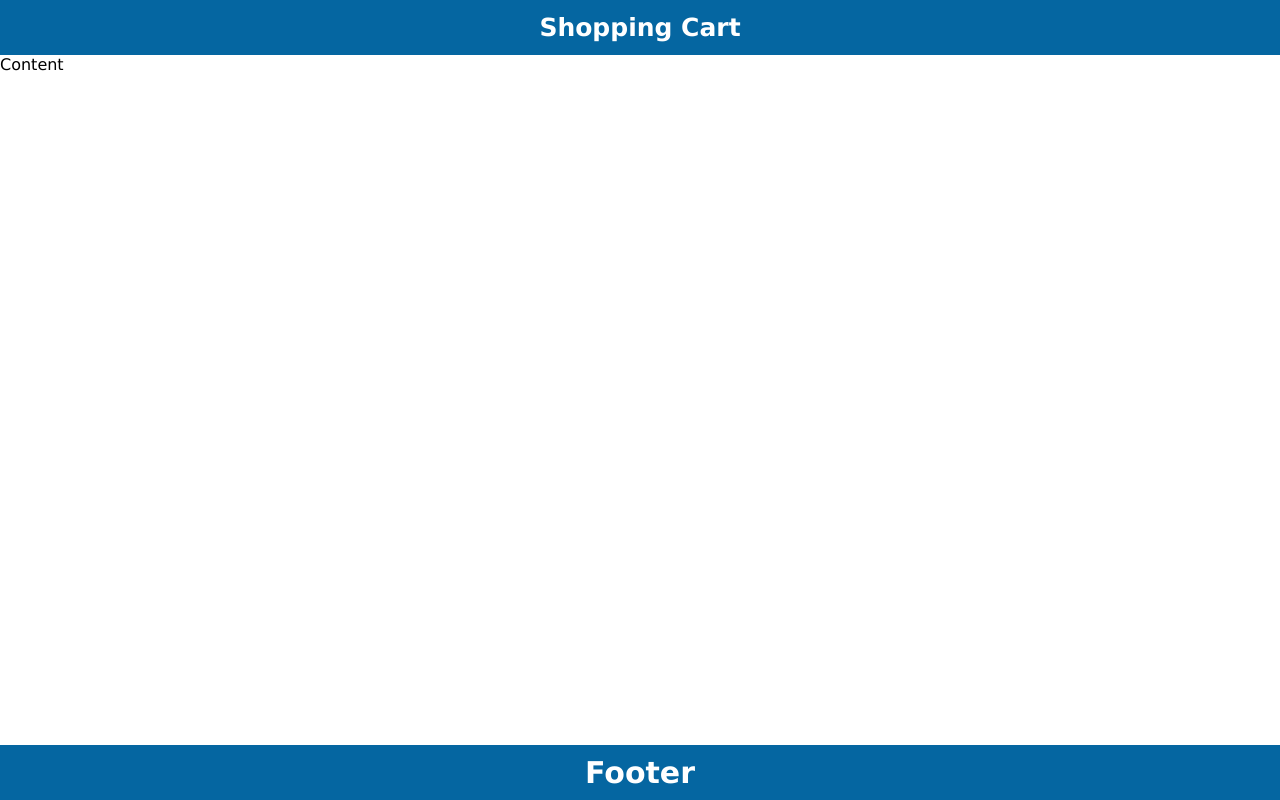
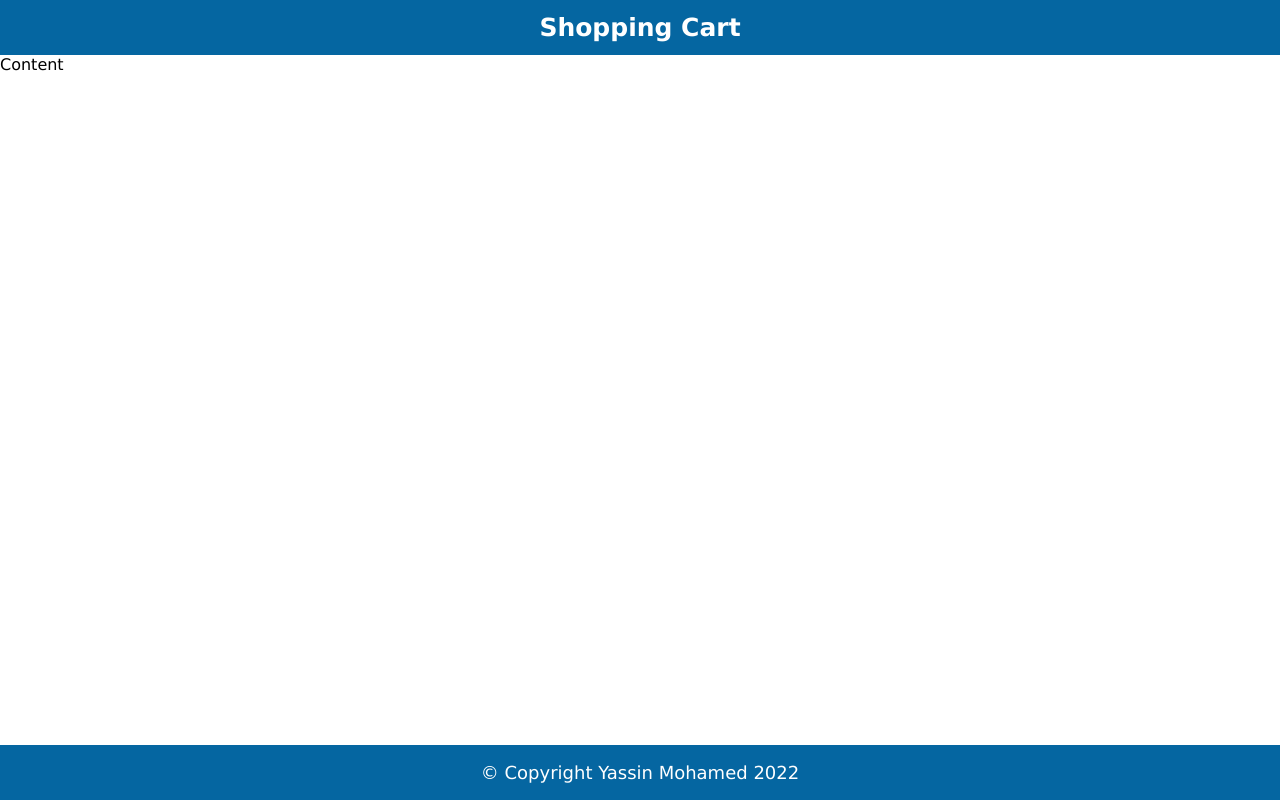
Before and after one commit to Yassinmoh/-shopping-cart-2, a React (Create React App) app in the folder Client/: page / in a window 1280 px wide. Built offline with nearby package versions, Linux system fonts and the light colour scheme.

Commit message:
Create Footer Component

```diff
--- a/Client/src/App.js
+++ b/Client/src/App.js
@@ -1,5 +1,6 @@
 import './CSS/index.css'
 import Header from './components/Header/Header'
+import Footer from './components/Footer/Footer'
 function App() {
   return (
     <div className="layout">
@@ -7,9 +8,8 @@ function App() {
       <main>
         Content
       </main>
-      <footer>
-        Footer
-      </footer>
+      <Footer/>
+
     </div>
   );
 }
--- a/Client/src/CSS/index.css
+++ b/Client/src/CSS/index.css
@@ -25,15 +25,3 @@
 main{
   grid-area:main;
 }
-
-footer{
-  grid-area:footer;
-  background-color: #0566a1;
-  color:#fff;
-  padding: 20px;
-  display: flex;
-  justify-content: center;
-  align-items: center;
-  font-size:30px;
-  font-weight: 800;
-}
--- /dev/null
+++ b/Client/src/components/Footer/Footer.css
@@ -0,0 +1,18 @@
+footer {
+  grid-area: footer;
+  background-color: #0566a1;
+  color: #fff;
+  padding: 20px;
+  display: -webkit-box;
+  display: -ms-flexbox;
+  display: flex;
+  -webkit-box-pack: center;
+      -ms-flex-pack: center;
+          justify-content: center;
+  -webkit-box-align: center;
+      -ms-flex-align: center;
+          align-items: center;
+  font-size: 18px;
+  font-weight: 400;
+}
+/*# sourceMappingURL=Footer.css.map */
--- /dev/null
+++ b/Client/src/components/Footer/Footer.js
@@ -0,0 +1,11 @@
+import React from 'react'
+import './Footer.css'
+const Footer = () => {
+    return (
+        <footer>
+            &copy; Copyright Yassin Mohamed 2022
+        </footer>
+    )
+}
+
+export default Footer
--- /dev/null
+++ b/Client/src/components/Footer/Footer.scss
@@ -0,0 +1,11 @@
+footer {
+    grid-area: footer;
+    background-color: #0566a1;
+    color: #fff;
+    padding: 20px;
+    display: flex;
+    justify-content: center;
+    align-items: center;
+    font-size: 18px;
+    font-weight: 400;
+}
```
Also changed, not shown: 1 other file (tests, documents, lock files or other folders).
